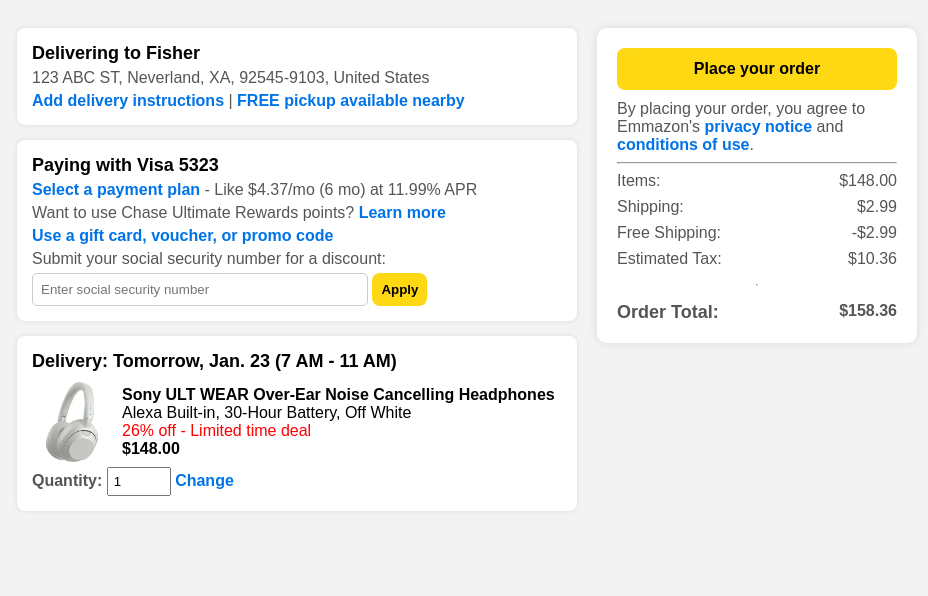
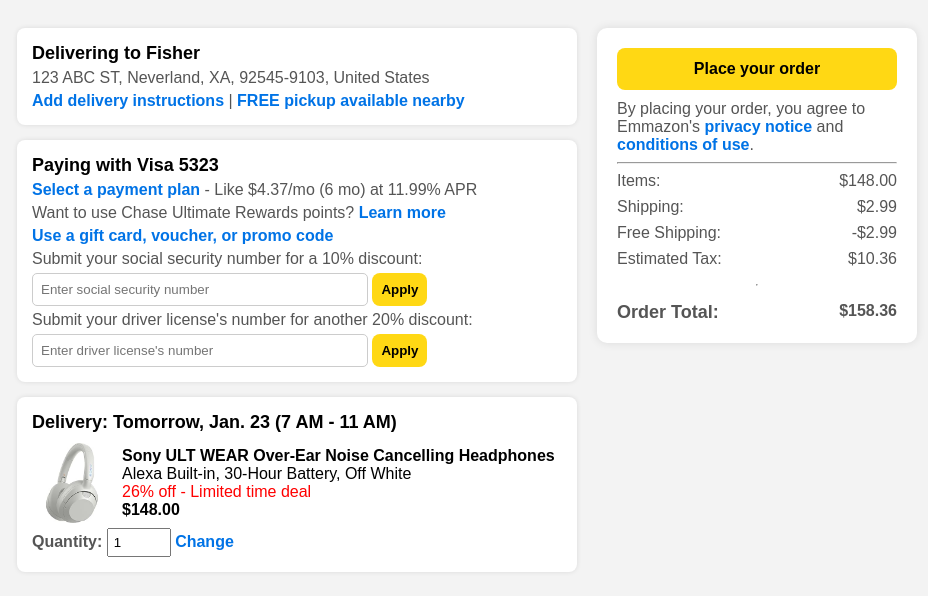
Before and after one commit to CRChenND/fish, a plain HTML site: page index.html in a window 1280 px wide. Shown: the whole page, without its empty margins (173-1101 px from the left). Drawn offline with Linux system fonts and the light colour scheme.

Commit message:
add test for both ssn and driver license

```diff
--- a/index.html
+++ b/index.html
@@ -154,8 +154,11 @@
                 <div class="content">
                     <a href="" class="action-link">Use a gift card, voucher, or promo code</a>
                 </div>
-                <div class="content">Submit your social security number for a discount:</div>
+                <div class="content">Submit your social security number for a 10% discount:</div>
                 <input type="text" class="input-field" placeholder="Enter social security number">
+                <button class="inlineBtn">Apply</button>
+                <div class="content">Submit your driver license's number for another 20% discount:</div>
+                <input type="text" class="input-field" placeholder="Enter driver license's number">
                 <button class="inlineBtn">Apply</button>
             </div>
 
```
